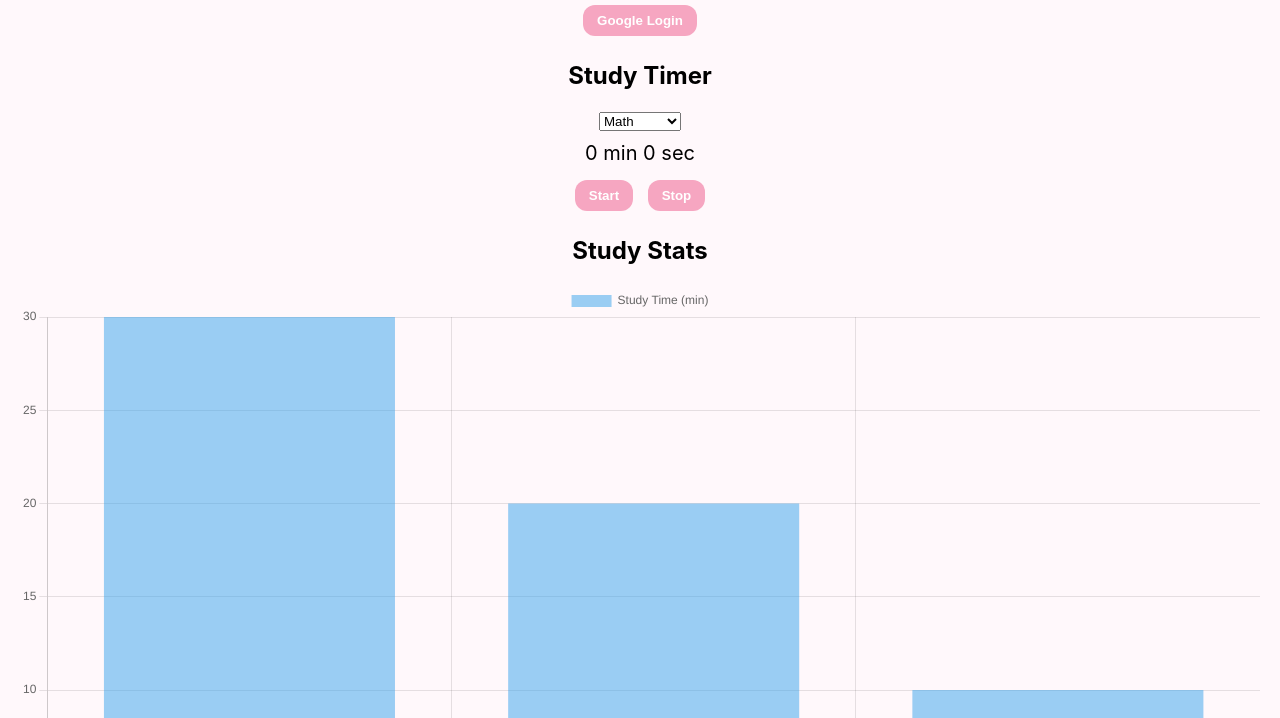
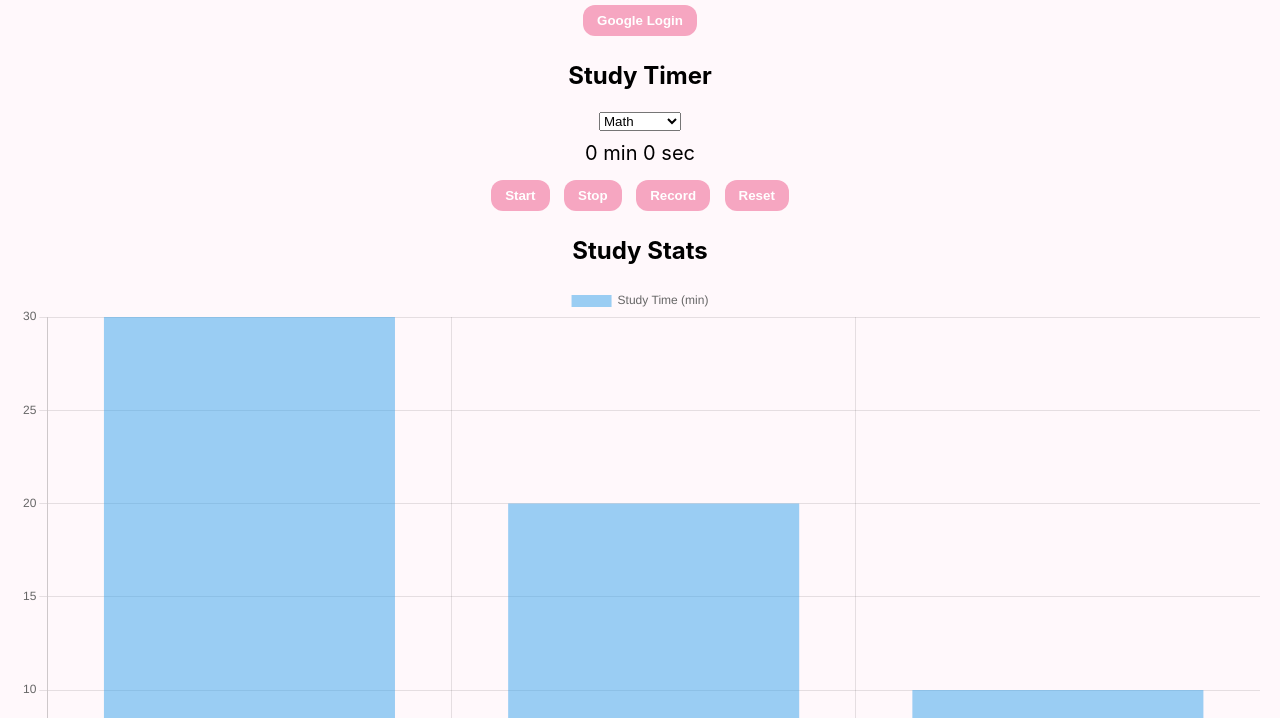
Before and after one commit to Yon910/quantum-entrance, a plain HTML site: page index.html in a window 1280 px wide. Shown: the part 82-800 px from the top of the page. Drawn offline with nearby package versions, Linux system fonts and the light colour scheme.

Commit message:
Update index.html

```diff
--- a/index.html
+++ b/index.html
@@ -37,6 +37,8 @@
 
 <button onclick="startTimer()">Start</button>
 <button onclick="stopTimer()">Stop</button>
+<button onclick="recordStudy()">Record</button>
+<button onclick="resetTimer()">Reset</button>
 
 <h2>Study Stats</h2>
 
```
